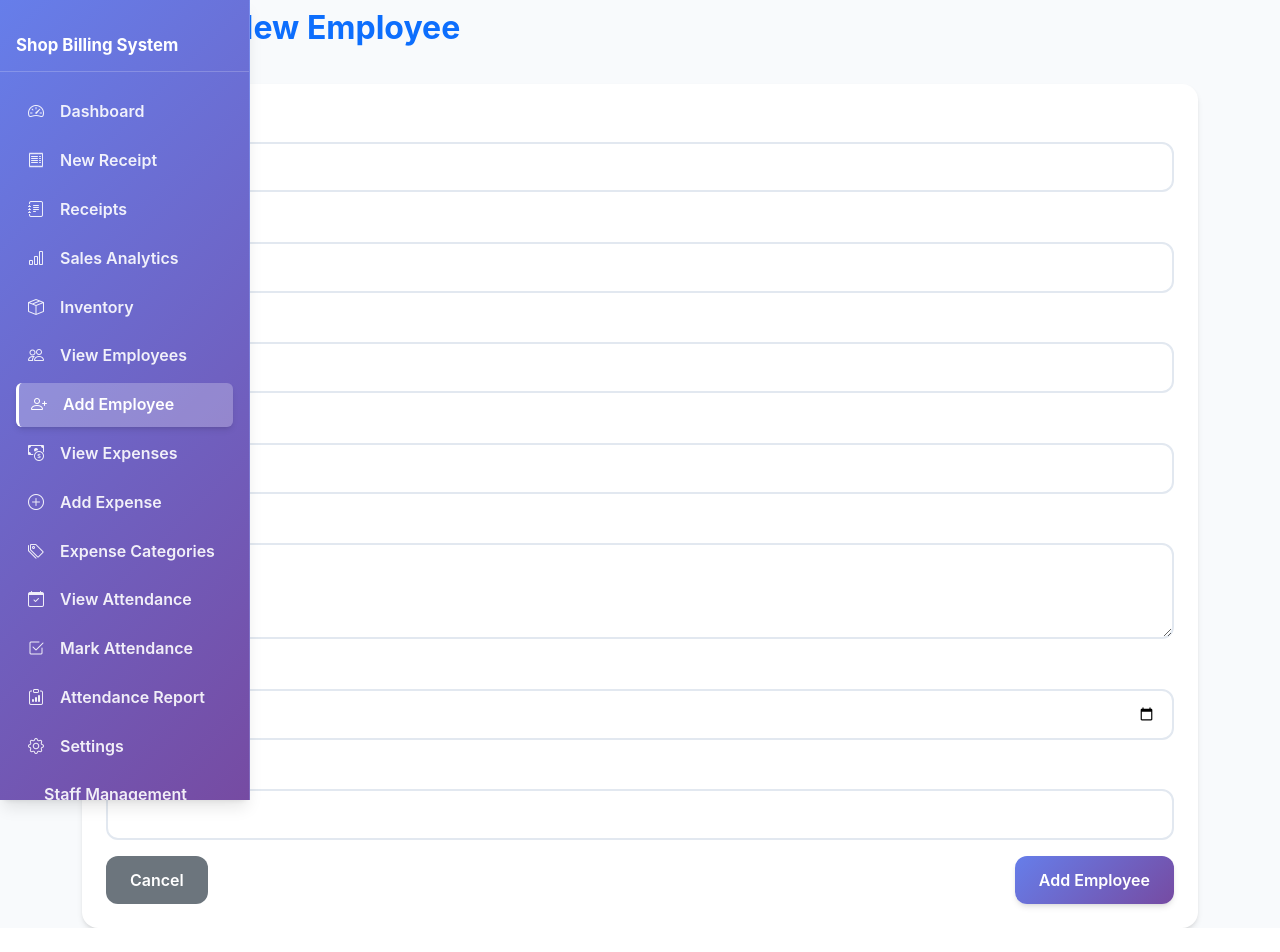
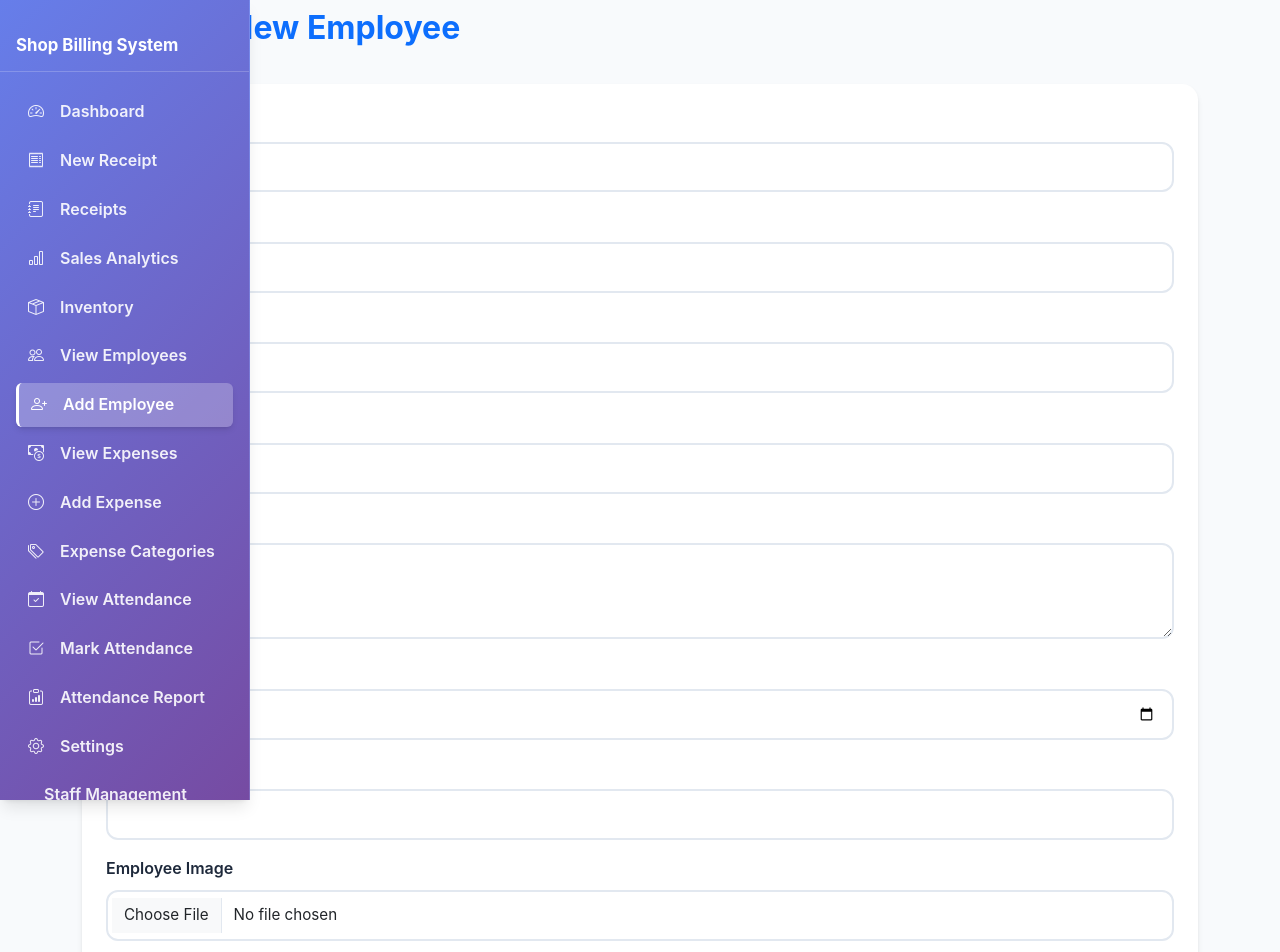
Before and after one commit to sarmadnaeem111/Shop-Management-Portal-System, a React (Create React App) app: page /add-employee in a window 1280 px wide. Shown: the top 952 px of the page. Before the commit the page ends 928 px from the top, so only its background shows below. Built offline with nearby package versions, Linux system fonts and the light colour scheme; no server answers; the database is empty; sample sign-in values are in the browser's storage; what cloudinary-core would draw is missing.

Commit message:
Update AddEmployee.js

```diff
--- a/src/pages/AddEmployee.js
+++ b/src/pages/AddEmployee.js
@@ -8,6 +8,7 @@ import MainNavbar from '../components/Navbar';
 import { Translate, useTranslatedAttribute } from '../utils';
 import PageHeader from '../components/PageHeader';
 import { v4 as uuidv4 } from 'uuid';
+import cloudinaryConfig from '../utils/cloudinaryConfig';
 
 const AddEmployee = () => {
   const { currentUser } = useAuth();
@@ -23,11 +24,14 @@ const AddEmployee = () => {
     email: '',
     address: '',
     joiningDate: '',
-    salary: ''
+    salary: '',
+    imageUrl: ''
   });
 
   const [error, setError] = useState('');
   const [loading, setLoading] = useState(false);
+  const [isUploading, setIsUploading] = useState(false);
+  const [imagePreview, setImagePreview] = useState(null);
 
   const handleChange = (e) => {
     const { name, value } = e.target;
@@ -35,6 +39,66 @@ const AddEmployee = () => {
       ...formData,
       [name]: value
     });
+  };
+
+  // Handle image upload to Cloudinary
+  const handleImageUpload = async (e) => {
+    const file = e.target.files[0];
+    if (!file) return;
+
+    // Check file type
+    if (!file.type.match('image.*')) {
+      setError('Please select an image file');
+      return;
+    }
+
+    // Check file size (max 5MB)
+    if (file.size > 5 * 1024 * 1024) {
+      setError('Image file should be less than 5MB');
+      return;
+    }
+
+    setIsUploading(true);
+    setError('');
+
+    // Create preview
+    const reader = new FileReader();
+    reader.onloadend = () => {
+      setImagePreview(reader.result);
+    };
+    reader.readAsDataURL(file);
+
+    try {
+      // Create form data for upload
+      const uploadFormData = new FormData();
+      uploadFormData.append('file', file);
+      uploadFormData.append('upload_preset', cloudinaryConfig.upload_preset);
+
+      // Upload to Cloudinary
+      const response = await fetch(
+        `https://api.cloudinary.com/v1_1/${cloudinaryConfig.cloud_name}/image/upload`,
+        {
+          method: 'POST',
+          body: uploadFormData
+        }
+      );
+
+      if (!response.ok) {
+        throw new Error('Failed to upload image');
+      }
+
+      const data = await response.json();
+      setFormData({
+        ...formData,
+        imageUrl: data.secure_url
+      });
+    } catch (err) {
+      console.error('Error uploading image:', err);
+      setError('Failed to upload image. Please try again.');
+      setImagePreview(null);
+    } finally {
+      setIsUploading(false);
+    }
   };
 
   const handleSubmit = async (e) => {
@@ -155,6 +219,51 @@ const AddEmployee = () => {
                 />
               </Form.Group>
 
+              <Form.Group className="mb-3">
+                <Form.Label><Translate textKey="employeeImage" fallback="Employee Image" /></Form.Label>
+                <Form.Control
+                  type="file"
+                  accept="image/*"
+                  onChange={handleImageUpload}
+                  disabled={isUploading}
+                />
+                {isUploading && (
+                  <Form.Text className="text-muted">
+                    <Translate textKey="uploading" fallback="Uploading..." />
+                  </Form.Text>
+                )}
+                {imagePreview && (
+                  <div className="mt-3">
+                    <img
+                      src={imagePreview}
+                      alt="Preview"
+                      style={{
+                        maxWidth: '200px',
+                        maxHeight: '200px',
+                        borderRadius: '8px',
+                        border: '2px solid #e0e0e0',
+                        objectFit: 'cover'
+                      }}
+                    />
+                  </div>
+                )}
+                {formData.imageUrl && !imagePreview && (
+                  <div className="mt-3">
+                    <img
+                      src={formData.imageUrl}
+                      alt="Employee"
+                      style={{
+                        maxWidth: '200px',
+                        maxHeight: '200px',
+                        borderRadius: '8px',
+                        border: '2px solid #e0e0e0',
+                        objectFit: 'cover'
+                      }}
+                    />
+                  </div>
+                )}
+              </Form.Group>
+
               <div className="d-flex justify-content-between">
                 <Button variant="secondary" onClick={() => navigate('/employees')}>
                   <Translate textKey="cancel" />
```
